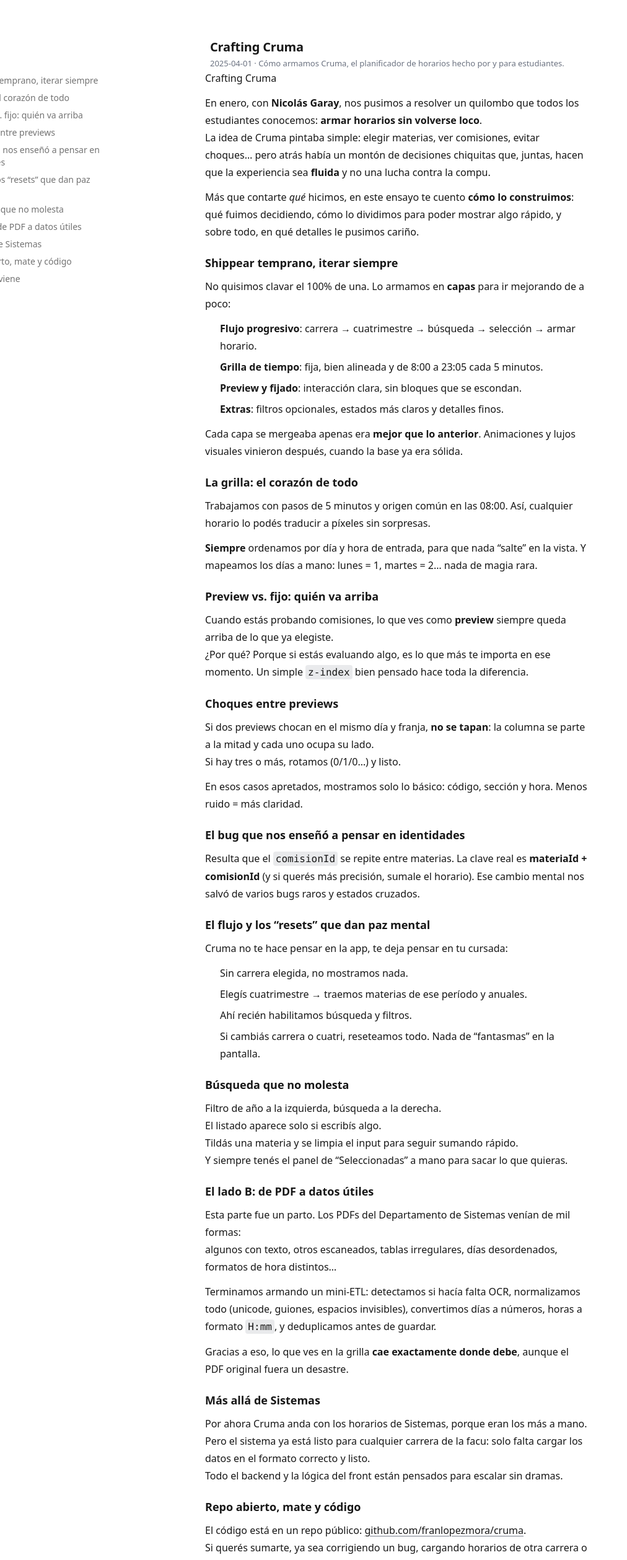
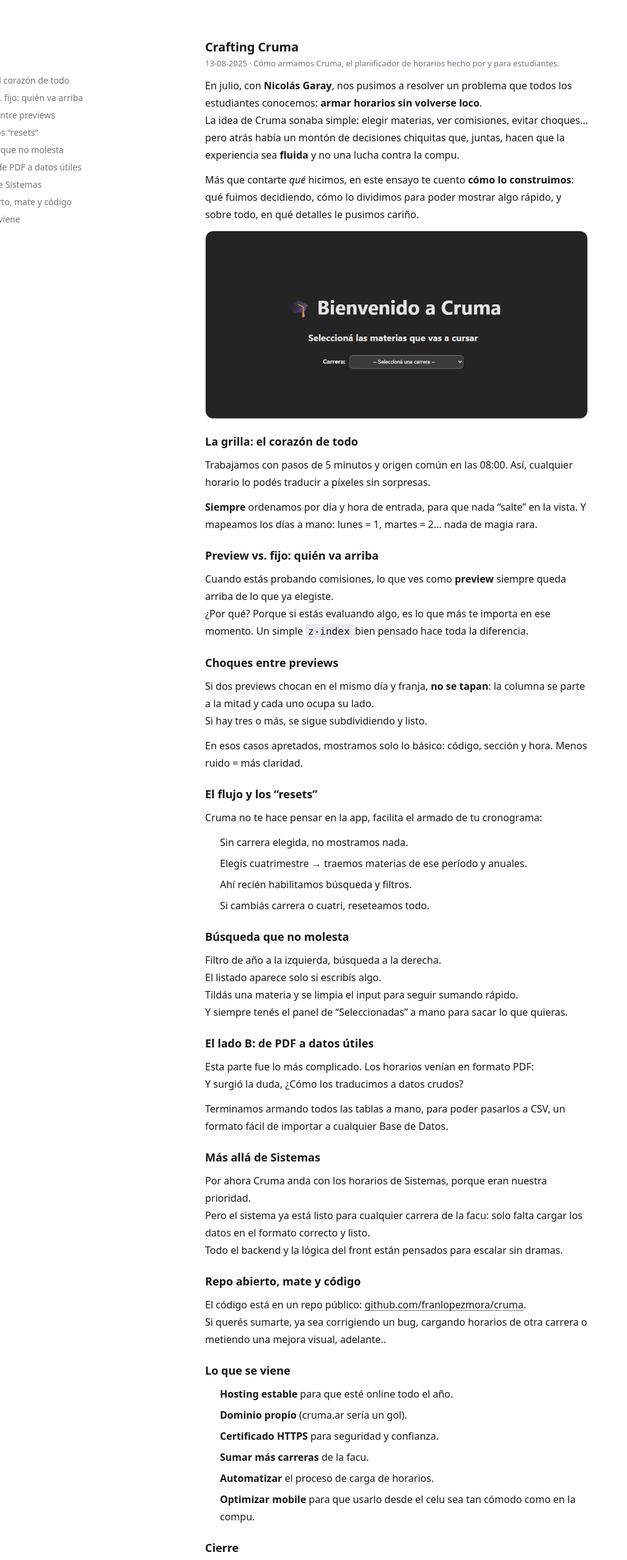
Before and after one commit to franlopezmora/portafolio-FLM, a React (Vite) app: page /essay/crafting-cruma in a window 1280 px wide. Shown: the top 2517 px of the page at 62% size, without its empty margins (0-1012 px from the left). Built offline with nearby package versions, Linux system fonts and the light colour scheme.

Commit message:
- Agrego ultimos cambios del essay.

```diff
--- /dev/null
+++ b/src/components/EssayImage.jsx
@@ -0,0 +1,38 @@
+// src/components/EssayImage.jsx
+import React from "react";
+
+const files = import.meta.glob("../images/*.{png,jpg,jpeg,webp,avif,gif,svg}", {
+  eager: true,
+  as: "url",
+});
+
+const byName = Object.fromEntries(
+  Object.entries(files).map(([p, url]) => [p.split("/").pop(), url])
+);
+
+function resolveSrc(src) {
+  if (!src) return null;
+  if (/^https?:\/\//.test(src) || src.startsWith("/")) return src;
+  return byName[src] ?? null;
+}
+
+export default function EssayImage({ src, alt = "", caption, className = "", bleed = false }) {
+  const resolved = resolveSrc(src);
+  if (!resolved) {
+    console.warn(`[EssayImage] No se encontró "${src}" en src/images`);
+    return null;
+  }
+
+  const figure = (
+    <figure className={`essay-frame ${className}`}>
+      <img src={resolved} alt={alt} loading="lazy" />
+      {caption && (
+        <figcaption className="mt-2 text-sm text-neutral-500 dark:text-neutral-400">
+          {caption}
+        </figcaption>
+      )}
+    </figure>
+  );
+
+  return bleed ? <div className="bleed">{figure}</div> : figure;
+}
--- a/src/essays/crafting-cruma.mdx
+++ b/src/essays/crafting-cruma.mdx
@@ -1,26 +1,20 @@
 ---
 title: "Crafting Cruma"
-date: "2025-04-01"
+date: "13-08-2025"
 description: "Cómo armamos Cruma, el planificador de horarios hecho por y para estudiantes."
 ---
 
-# Crafting Cruma
-
-En enero, con **Nicolás Garay**, nos pusimos a resolver un quilombo que todos los estudiantes conocemos: **armar horarios sin volverse loco**.
-La idea de Cruma pintaba simple: elegir materias, ver comisiones, evitar choques… pero atrás había un montón de decisiones chiquitas que, juntas, hacen que la experiencia sea **fluida** y no una lucha contra la compu.
+En julio, con **Nicolás Garay**, nos pusimos a resolver un problema que todos los estudiantes conocemos: **armar horarios sin volverse loco**.
+La idea de Cruma sonaba simple: elegir materias, ver comisiones, evitar choques… pero atrás había un montón de decisiones chiquitas que, juntas, hacen que la experiencia sea **fluida** y no una lucha contra la compu.
 
 Más que contarte *qué* hicimos, en este ensayo te cuento **cómo lo construimos**: qué fuimos decidiendo, cómo lo dividimos para poder mostrar algo rápido, y sobre todo, en qué detalles le pusimos cariño.
 
-## Shippear temprano, iterar siempre
+import EssayImage from "../components/EssayImage.jsx";
 
-No quisimos clavar el 100% de una. Lo armamos en **capas** para ir mejorando de a poco:
-
-1. **Flujo progresivo**: carrera → cuatrimestre → búsqueda → selección → armar horario.
-2. **Grilla de tiempo**: fija, bien alineada y de 8:00 a 23:05 cada 5 minutos.
-3. **Preview y fijado**: interacción clara, sin bloques que se escondan.
-4. **Extras**: filtros opcionales, estados más claros y detalles finos.
-
-Cada capa se mergeaba apenas era **mejor que lo anterior**. Animaciones y lujos visuales vinieron después, cuando la base ya era sólida.
+<EssayImage
+  src="cruma.png"
+  alt="Interfaz de CRUMA mostrando la grilla de horarios"
+/>
 
 ## La grilla: el corazón de todo
 
@@ -36,22 +30,18 @@
 ## Choques entre previews
 
 Si dos previews chocan en el mismo día y franja, **no se tapan**: la columna se parte a la mitad y cada uno ocupa su lado.
-Si hay tres o más, rotamos (0/1/0…) y listo.
+Si hay tres o más, se sigue subdividiendo y listo.
 
 En esos casos apretados, mostramos solo lo básico: código, sección y hora. Menos ruido = más claridad.
 
-## El bug que nos enseñó a pensar en identidades
+## El flujo y los “resets”
 
-Resulta que el `comisionId` se repite entre materias. La clave real es **materiaId + comisionId** (y si querés más precisión, sumale el horario). Ese cambio mental nos salvó de varios bugs raros y estados cruzados.
-
-## El flujo y los “resets” que dan paz mental
-
-Cruma no te hace pensar en la app, te deja pensar en tu cursada:
+Cruma no te hace pensar en la app, facilita el armado de tu cronograma:
 
 1. Sin carrera elegida, no mostramos nada.
 2. Elegís cuatrimestre → traemos materias de ese período y anuales.
 3. Ahí recién habilitamos búsqueda y filtros.
-4. Si cambiás carrera o cuatri, reseteamos todo. Nada de “fantasmas” en la pantalla.
+4. Si cambiás carrera o cuatri, reseteamos todo.
 
 ## Búsqueda que no molesta
 
@@ -62,23 +52,21 @@
 
 ## El lado B: de PDF a datos útiles
 
-Esta parte fue un parto. Los PDFs del Departamento de Sistemas venían de mil formas:
-algunos con texto, otros escaneados, tablas irregulares, días desordenados, formatos de hora distintos…
+Esta parte fue lo más complicado. Los horarios venían en formato PDF:
+Y surgió la duda, ¿Cómo los traducimos a datos crudos?
 
-Terminamos armando un mini-ETL: detectamos si hacía falta OCR, normalizamos todo (unicode, guiones, espacios invisibles), convertimos días a números, horas a formato `H:mm`, y deduplicamos antes de guardar.
-
-Gracias a eso, lo que ves en la grilla **cae exactamente donde debe**, aunque el PDF original fuera un desastre.
+Terminamos armando todos las tablas a mano, para poder pasarlos a CSV, un formato fácil de importar a cualquier Base de Datos.
 
 ## Más allá de Sistemas
 
-Por ahora Cruma anda con los horarios de Sistemas, porque eran los más a mano.
+Por ahora Cruma anda con los horarios de Sistemas, porque eran nuestra prioridad.
 Pero el sistema ya está listo para cualquier carrera de la facu: solo falta cargar los datos en el formato correcto y listo.
 Todo el backend y la lógica del front están pensados para escalar sin dramas.
 
 ## Repo abierto, mate y código
 
 El código está en un repo público: [github.com/franlopezmora/cruma](https://github.com/franlopezmora/cruma).
-Si querés sumarte, ya sea corrigiendo un bug, cargando horarios de otra carrera o metiendo una mejora visual, adelante. Documentamos todo para que levantarlo sea fácil.
+Si querés sumarte, ya sea corrigiendo un bug, cargando horarios de otra carrera o metiendo una mejora visual, adelante..
 
 ## Lo que se viene
 
--- a/src/pages/EssayPage.jsx
+++ b/src/pages/EssayPage.jsx
@@ -122,7 +122,7 @@
 
         {/* Header (col 2, contenido centrado) */}
         <header className="">
-          <div className="mx-auto max-w-[1000px] px-2">
+          <div className="mx-auto max-w-[1000px]">
             <h1 className="essay-title">{frontmatter.title || "Untitled"}</h1>
             {(frontmatter.date || frontmatter.description) && (
               <p className="essay-meta mt-1">
```
Also changed, not shown: src/images/cruma.png (added).
